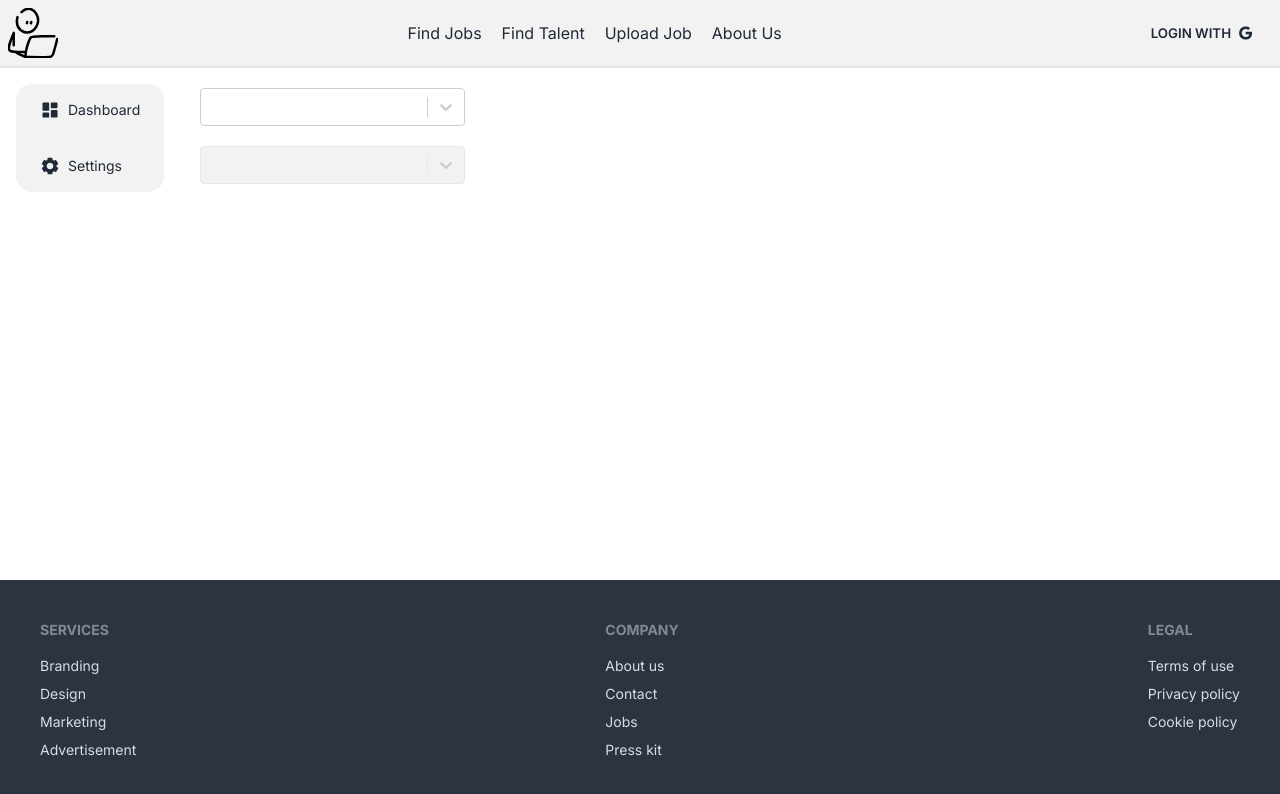
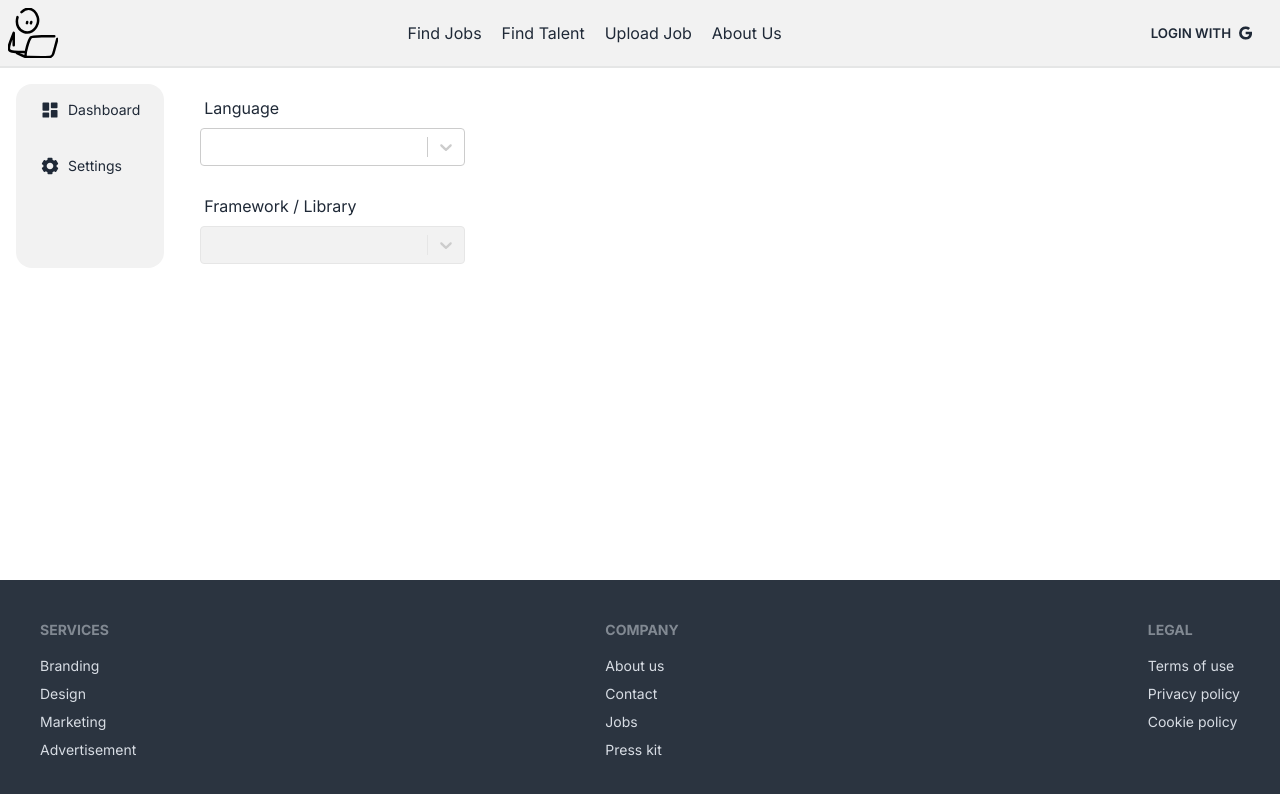
Before and after one commit to Castrosteven/remotecodejobs, a Next.js app: page /dashboard/settings in a window 1280 px wide. Shown: the top 794 px of the page. Built offline with nearby package versions, Linux system fonts and the light colour scheme; no server answers.

Commit message:
added lables

```diff
--- a/src/app/dashboard/settings/page.tsx
+++ b/src/app/dashboard/settings/page.tsx
@@ -174,7 +174,13 @@ const Settings = () => {
   return (
     <div className="container mx-auto p-5 flex flex-col gap-5">
       <div className="min-w-min">
+        <div className="form-control">
+          <label htmlFor="language" className="label">
+            Language
+          </label>
           <Select
+            id="language"
+            name="language"
             value={state.language}
             onChange={(e) => dispatch({ type: "SET_LANGUAGE", payload: e! })}
             options={programmingLanugages}
@@ -182,8 +188,15 @@ const Settings = () => {
             placeholder="Select a programming language"
           />
         </div>
+      </div>
       <div>
+        <div>
+          <label htmlFor="framework" className="label">
+            Framework / Library
+          </label>
           <Select
+            name="framework"
+            id="framework"
             isDisabled={state.language.label === ""}
             value={state.framework}
             onChange={(e) => dispatch({ type: "SET_FRAMEWORK", payload: e! })}
@@ -193,6 +206,7 @@ const Settings = () => {
           />
         </div>
       </div>
+    </div>
   );
 };
 export default Settings;
```
Lines whose indentation alone changed are shown as unchanged.
